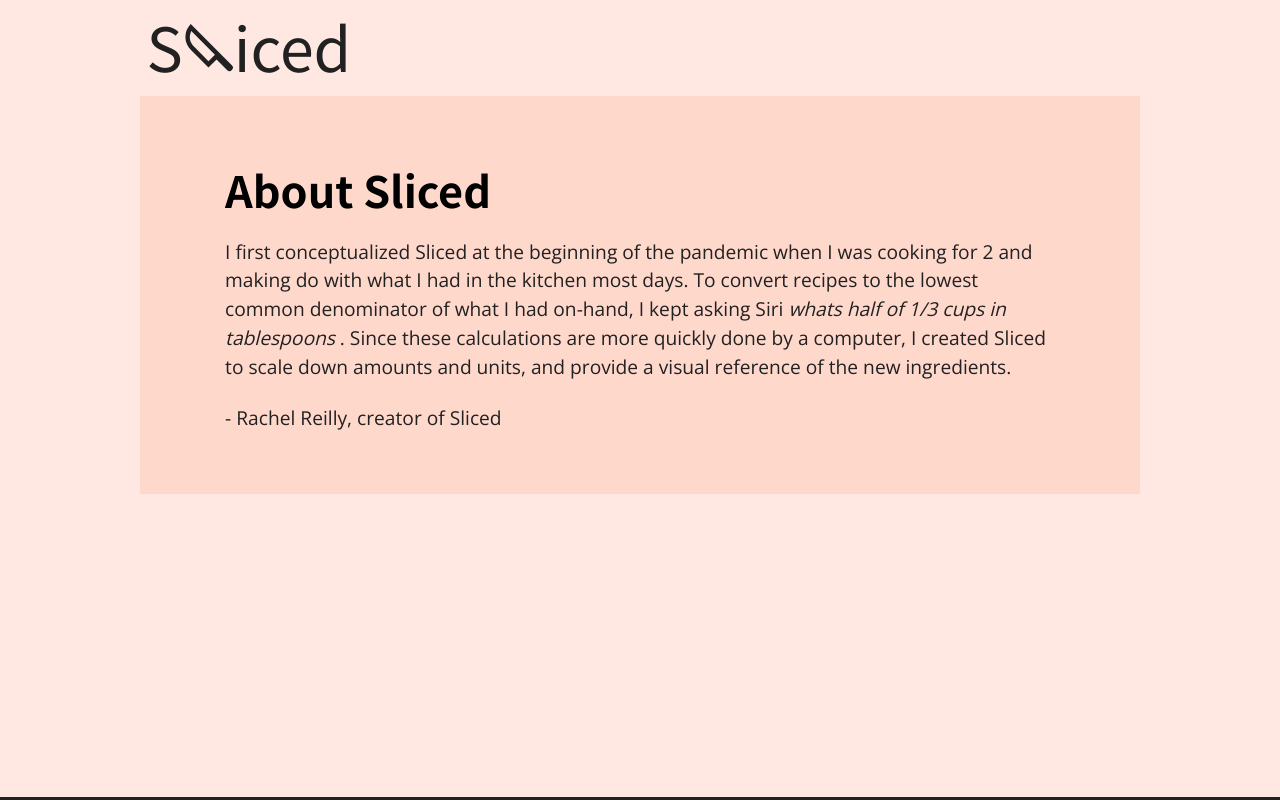
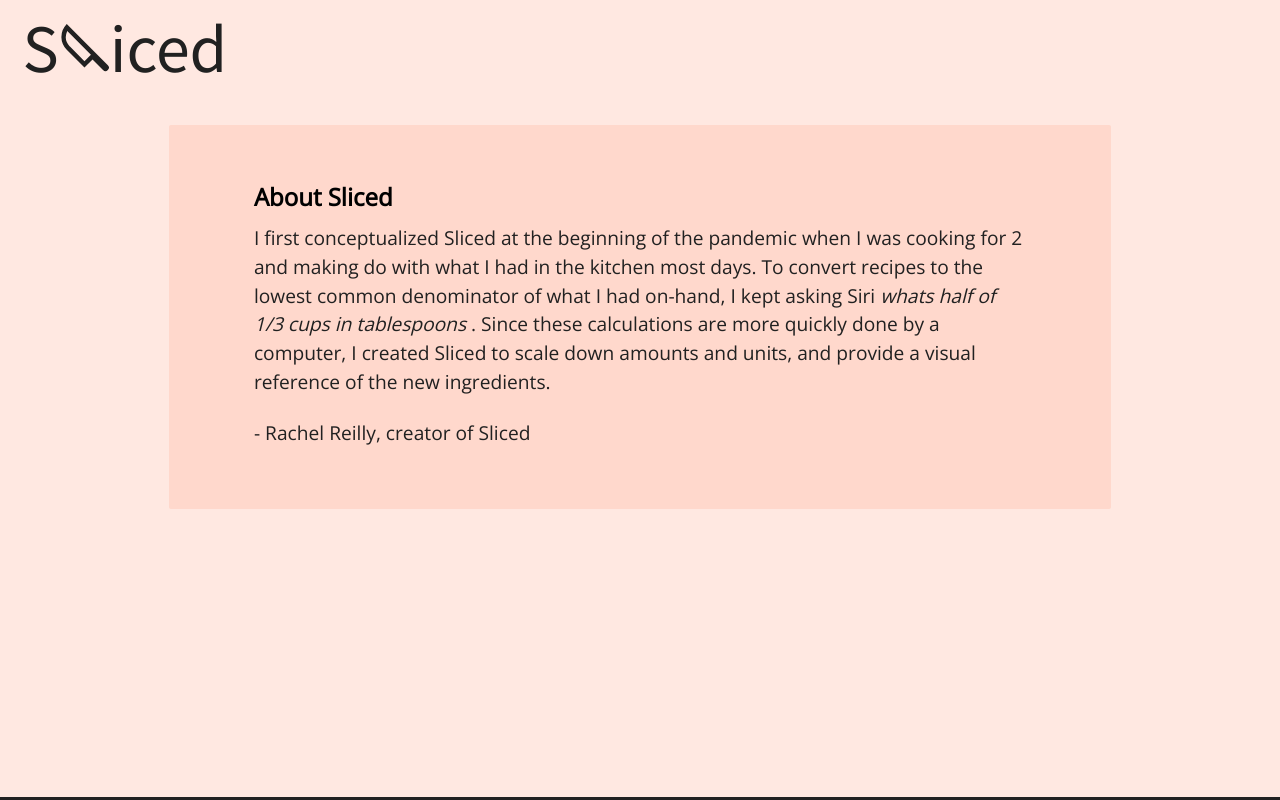
Before and after one commit to Rachanastasia/sliced, a Next.js app in the folder client/: page /about in a window 1280 px wide. Built offline with nearby package versions, Linux system fonts and the light colour scheme.

Commit message:
updates header alignment

```diff
--- a/client/styles/main.css
+++ b/client/styles/main.css
@@ -32,7 +32,7 @@ main {
   line-height: var(--line-spacing);
 }
 
-h2 {
+/* h2 {
   font-family: var(--font-title);
   font-weight: 700;
   font-size: var(--text-size-3-flex);
@@ -40,7 +40,7 @@ h2 {
   height: 100%;
   display: flex;
   align-items: center;
-}
+} */
 
 a {
   text-decoration: none;
--- a/client/styles/modules/About.module.css
+++ b/client/styles/modules/About.module.css
@@ -3,14 +3,15 @@
   display: flex;
   flex-direction: column;
   width: 100%;
+  padding: var(--spacer-4);
   max-width: var(--width-content-full);
 }
 
 .about_content {
   background-color: var(--color-step-4);
-
   width: inherit;
   height: fit-content;
+  border-radius: var(--button-border-radius);
   padding: var(--spacer-2-flex-lg) var(--spacer-3-flex-lg);
 }
 
--- a/client/styles/modules/Header.module.css
+++ b/client/styles/modules/Header.module.css
@@ -1,9 +1,10 @@
 .header_wrapper {
   display: flex;
-  justify-content: center;
+  justify-content: space-between;
   align-items: center;
   width: 100%;
-  height: var(--height-3);
+  min-height: var(--height-3);
+  height: fit-content;
   color: var(--colors-black);
   padding: var(--spacer-1);
   margin: 0 0 var(--spacer-1);
@@ -52,7 +53,8 @@
 
 .header_link {
   cursor: pointer;
-  font-size: 1rem;
+  font-size: var(--font-size-sm);
+  display: block;
 }
 
 @media all and (min-width: 1400px) {
```
